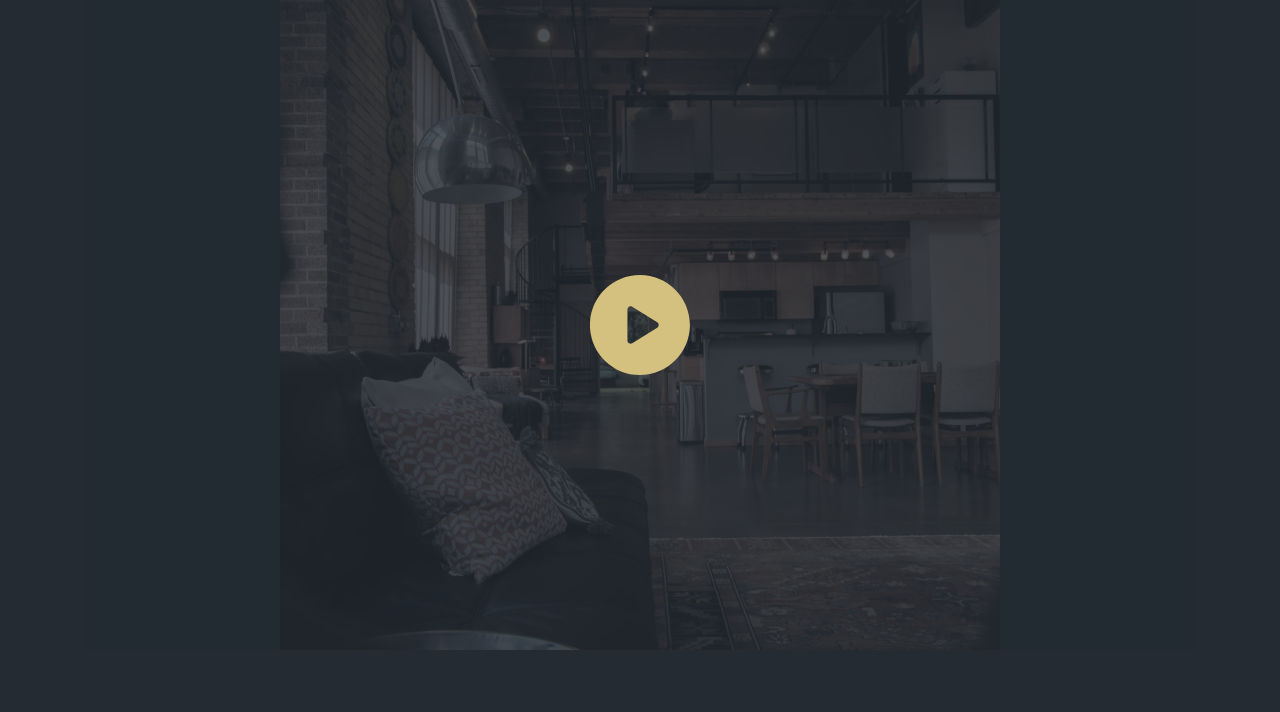
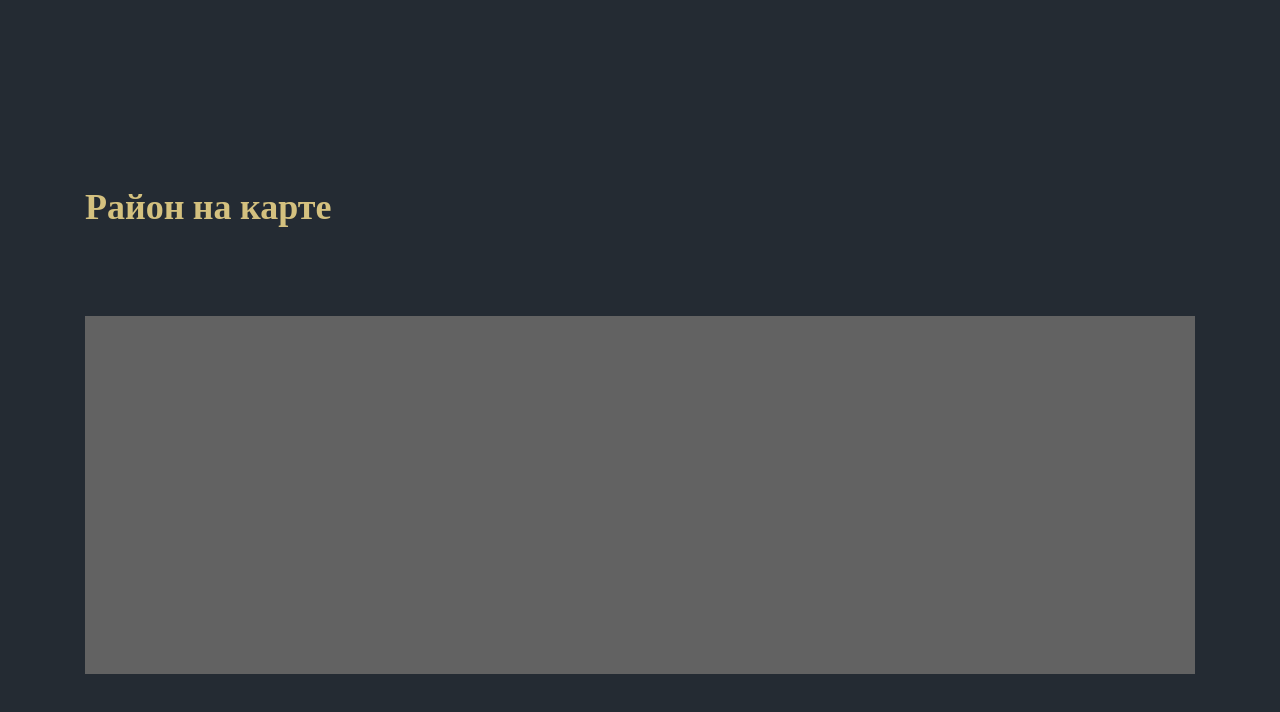
Before and after one commit to Sergey-Kozlov-developer/lofthouse, a plain HTML site: page index.html in a window 1280 px wide. Drawn offline with nearby package versions, Linux system fonts and the light colour scheme.

Commit message:
add section map

```diff
--- a/index.html
+++ b/index.html
@@ -189,7 +189,7 @@
 				</div>
 			</section>
 			<!-- секция video -->
-			<section class="video">
+			<section class="video none">
 				<h2 class="visually-hidden">Видео про ЖК Loft</h2>
 				<div class="container">
 					<a
@@ -209,6 +209,17 @@
 					</a>
 				</div>
 			</section>
+			<!-- секция map -->
+			<section class="section-map">
+				<div class="container">
+					<div class="section-map__title">
+						<h2 class="title-2">Район на карте</h2>
+					</div>
+					<div class="section-map__map">
+						<div class="map" id="map"></div>
+					</div>
+				</div>
+			</section>
 		</main>
 	</body>
 </html>
--- /dev/null
+++ b/scss/bloks/_section-map.scss
@@ -0,0 +1,14 @@
+.section-map {
+	padding: 180px 0;
+}
+
+.section-map__title {
+	margin-bottom: 88px;
+}
+
+.section-map__map {
+}
+.map {
+	height: 358px;
+	background: #626262;
+}
--- a/scss/main.scss
+++ b/scss/main.scss
@@ -13,3 +13,4 @@
 @import "./bloks/cta";
 @import "./bloks/form";
 @import "./bloks/video";
+@import "./bloks/section-map";
```
Also changed, not shown: css/main.css, css/main.min.css.
